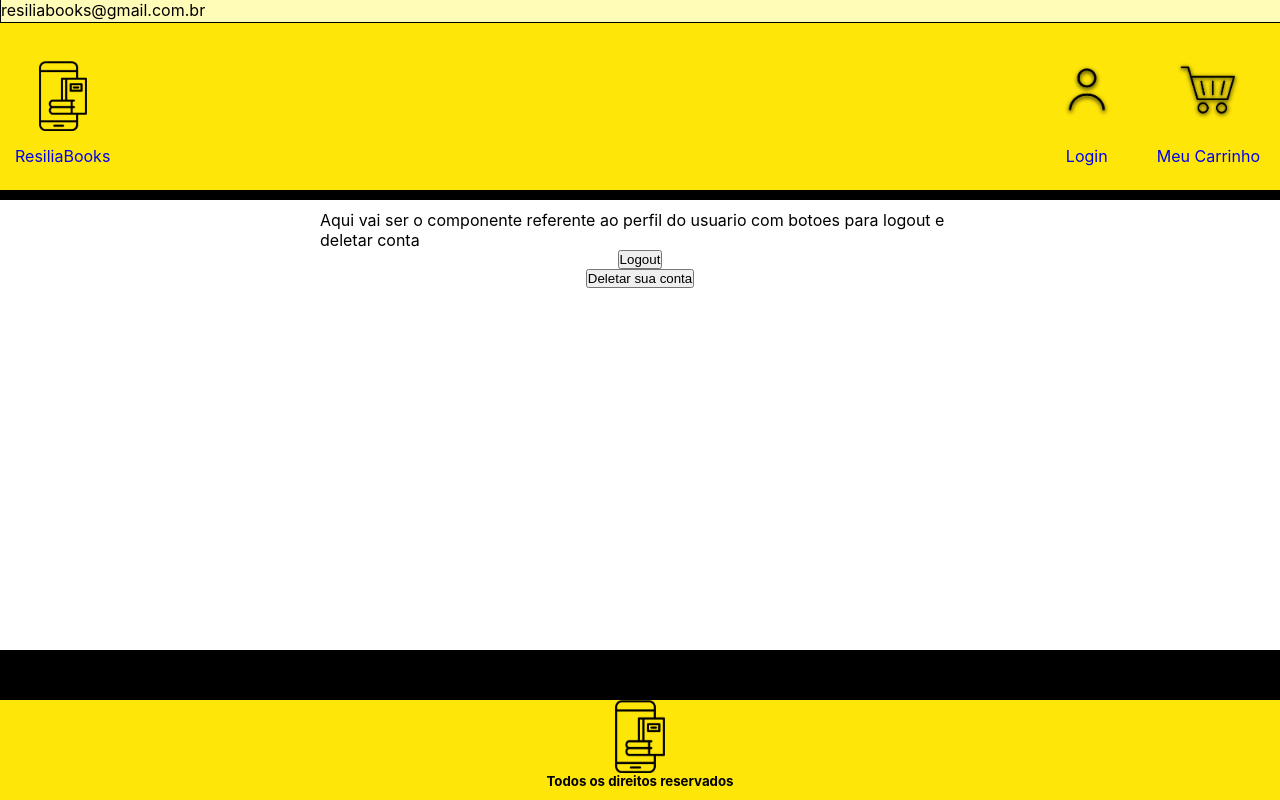
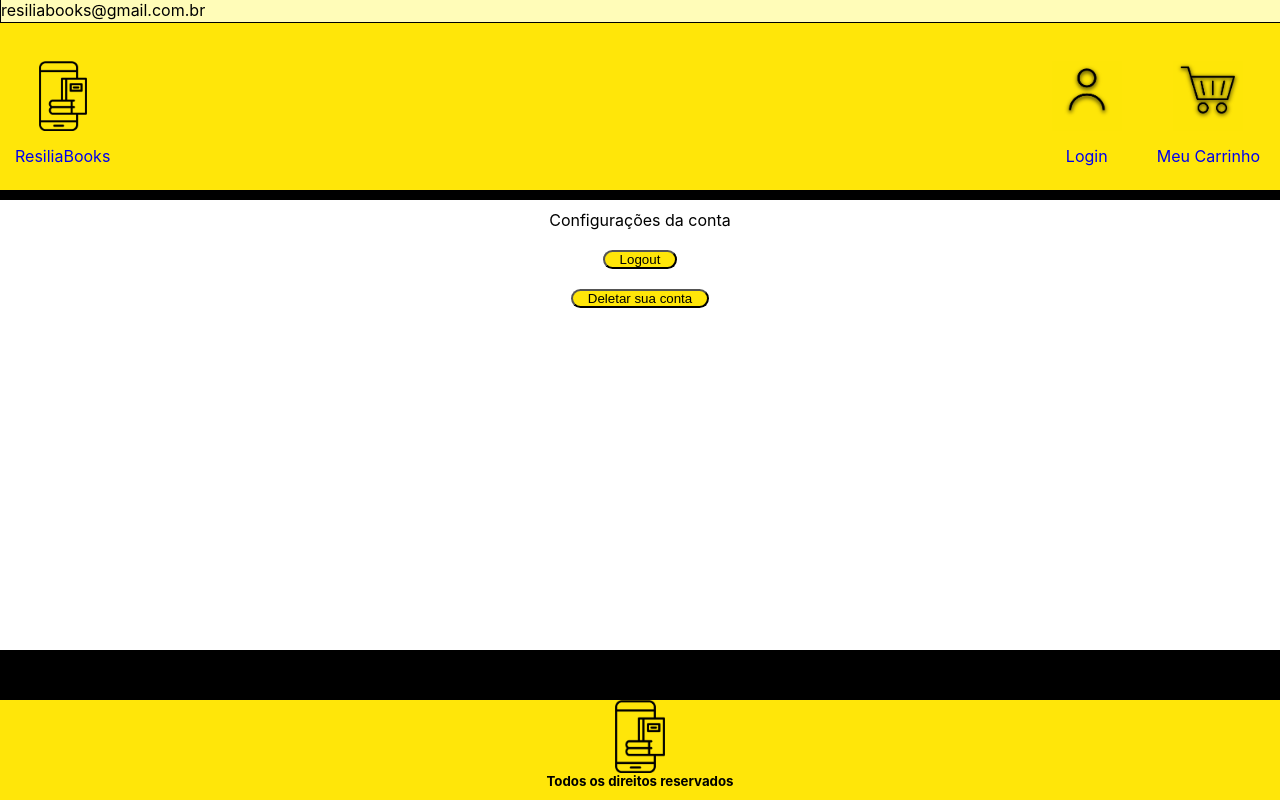
Before and after one commit to arturacm/ResiliaBooks, a React (Create React App) app: page /perfil in a window 1280 px wide. Built offline with nearby package versions, Linux system fonts and the light colour scheme.

Commit message:
FIX: centralizando o botão como um componente estilizado e importando em outros componentes

```diff
--- /dev/null
+++ b/src/components/Button/Button.jsx
@@ -0,0 +1,22 @@
+import React from 'react'
+import styled from 'styled-components'
+
+const Button = styled.button`
+
+display:flex;
+align-items: center;
+border-radius: 15px;
+background-color:#FFE609;
+padding-left: 15px;
+padding-right: 15px;
+transition: all 0.2s;
+
+
+&:hover{
+    transform: scale(1.05)
+}
+
+`
+
+
+export default Button
--- a/src/components/Carrinho/Carrinho.jsx
+++ b/src/components/Carrinho/Carrinho.jsx
@@ -1,12 +1,15 @@
 import React, {useEffect, useState} from 'react';
 import styled from 'styled-components'
 import { Confirm, Alert } from 'react-st-modal'
+import Button from './../Button/Button'
+
 
 const Tabela = styled.table`
 img{
     max-width:100px
 }
 `
+
 
 function Carrinho({perfilEstaLogado}) {
     const [carrinho, setCarrinho] = useState(false);
@@ -74,7 +77,7 @@ function Carrinho({perfilEstaLogado}) {
                                 <td>{livro.titulo}</td>
                                 <td>{livro.autor.nome}</td>
                                 <td>{livro.preco}</td>
-                                <td><button onClick={()=>removerDoCarrinho(i)}>Remover</button></td>
+                                <td><Button onClick={()=>removerDoCarrinho(i)}>Remover</Button></td>
                                 <td>{jaPossuiLivro(livro)?"Já possui":""} </td>
                             </tr>
                         )
@@ -85,8 +88,8 @@ function Carrinho({perfilEstaLogado}) {
                     </tfoot>
                 </tbody>
             </Tabela>
-            <button onClick={limparCarrinho}>Limpar Carrinho</button>
-            <button onClick ={async () => {
+            <Button onClick={limparCarrinho}>Limpar Carrinho</Button>
+            <Button onClick ={async () => {
           const result = await Confirm(`O Subtotal foi de R$ ${subTotal.toFixed(2)}`,
             'Deseja confirmar a compra?');
 
@@ -98,7 +101,7 @@ function Carrinho({perfilEstaLogado}) {
 
             }}
 
-            disabled={numLivros>0||subTotal==0 || !Boolean(user) || user === 'admin'}>Finalizar a Compra</button>
+            disabled={numLivros>0||subTotal==0 || !Boolean(user) || user === 'admin'}>Finalizar a Compra</Button>
         </section>
     )
 }
--- a/src/components/Login/Login.jsx
+++ b/src/components/Login/Login.jsx
@@ -2,6 +2,7 @@ import React from 'react'
 import styled from 'styled-components'
 import imageExists from 'image-exists'
 import {Alert} from 'react-st-modal'
+import Button from './../Button/Button'
 
 const Formulario = styled.form`
     display: flex;
@@ -64,7 +65,7 @@ function Login() {
                     Digite o seu usuario do Github
                 </label>
                 <input type="text" id="usuario" />
-                <input  type="submit"/>
+                <Button  type="submit"> Login</Button>
             </Formulario>
             {/* <img src={user?user:""} alt='Imagem do github do usuario'/> */}
         </>
--- a/src/components/Profile/Profile.jsx
+++ b/src/components/Profile/Profile.jsx
@@ -1,5 +1,6 @@
 import React from 'react'
 import styled from 'styled-components'
+import Button from './../Button/Button'
 
 const Perfil = styled.section`
 width:50%;
@@ -7,6 +8,7 @@ display:flex;
 flex-direction:column;
 align-items:center;
 margin: 10px auto;
+
 `
 
 function Profile({ehAdmin}) {
@@ -28,9 +30,13 @@ function Profile({ehAdmin}) {
 
     return (
         <Perfil>
-            Aqui vai ser o componente referente ao perfil do usuario com botoes para logout e deletar conta
-            <button onClick = {logout}>Logout</button>
-            <button onClick = {apagarRegistros}>Deletar sua conta</button>
+            <p>
+            Configurações da conta
+            </p>
+            <br></br>
+            <Button onClick = {logout}>Logout</Button>
+            <br></br>
+            <Button onClick = {apagarRegistros}>Deletar sua conta</Button>
         </Perfil>
     )
 }
```
